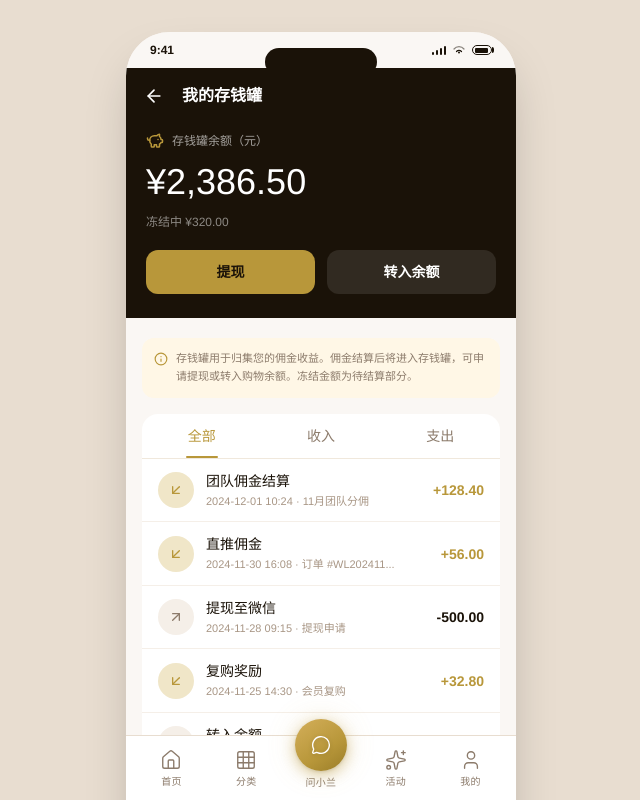
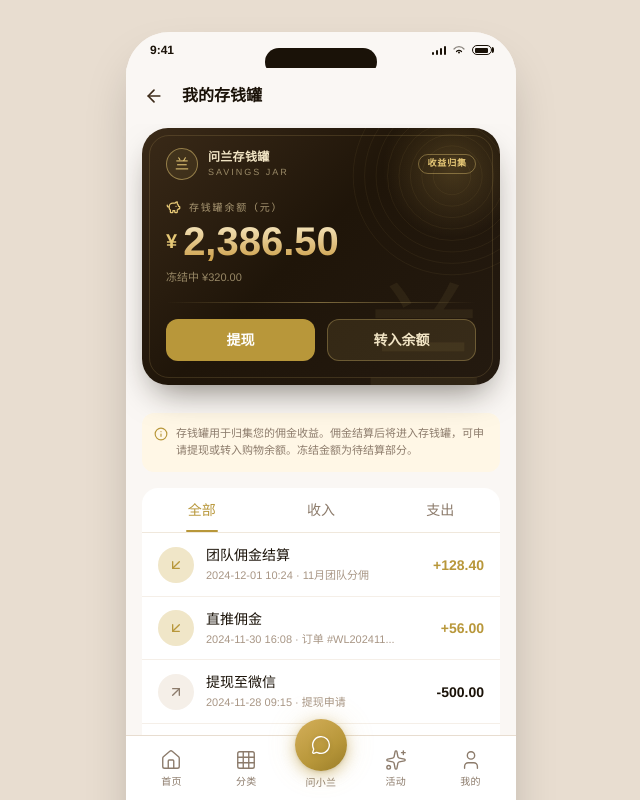
Before and after one commit to 315fang/cloud-mp-qianduan, a Next.js app: page /distributor/savings in a window 1280 px wide. Shown: the top 800 px of the page, without its empty margins (319-959 px from the left). Built offline with nearby package versions, Linux system fonts and the light colour scheme.

Commit message:
feat: add GoldHeroCard for commission and fund pool pages with improved UI styling
Co-authored-by: 王飞 <192938845+315fang@users.noreply.github.com>

```diff
--- a/src/app/distributor/fund-pool/page.tsx
+++ b/src/app/distributor/fund-pool/page.tsx
@@ -3,6 +3,7 @@
 import { useRouter } from "next/navigation";
 import { ArrowLeft, TrendingUp, ArrowUpRight, ArrowDownRight } from "lucide-react";
 import PhoneFrame from "@/components/PhoneFrame";
+import GoldHeroCard from "@/components/GoldHeroCard";
 
 export default function FundPoolPage() {
   const router = useRouter();
@@ -33,24 +34,33 @@ export default function FundPoolPage() {
   return (
     <PhoneFrame>
       <div className="min-h-full bg-[#FAF7F4] pb-8">
-        <header className="sticky top-0 z-10 flex items-center gap-3 bg-[#1A1208] px-4 py-3">
+        <header className="sticky top-0 z-10 flex items-center gap-3 bg-[#FAF7F4] px-4 py-3">
           <button onClick={() => router.back()} className="flex items-center justify-center w-8 h-8 -ml-1">
-            <ArrowLeft size={20} className="text-white" />
+            <ArrowLeft size={20} className="text-[#3D2B1A]" />
           </button>
-          <h1 className="text-base font-bold text-white">基金贡献</h1>
+          <h1 className="text-base font-bold text-[#1A1208]">基金贡献</h1>
         </header>
 
         {/* 个人累计贡献头卡 */}
-        <div className="bg-[#1A1208] px-5 pb-7 pt-2">
-          <div className="flex items-center gap-2 mb-2">
-            <TrendingUp size={16} className="text-[#B8973A]" />
-            <span className="text-xs text-white/60">我的累计贡献（元）</span>
+        <GoldHeroCard
+          brand="问兰基金"
+          sub="FUND POOL"
+          badge={<span className="text-[9px] font-bold text-[#E7C977] border border-[#E7C977]/40 rounded-full px-2 py-0.5 tracking-widest">贡献</span>}
+        >
+          <div className="flex items-center gap-2">
+            <TrendingUp size={15} className="text-[#E7C977]" />
+            <span className="text-[10px] text-[#C9B68C]/80 tracking-[0.18em]">我的累计贡献（元）</span>
           </div>
-          <p className="text-4xl font-light text-white tabular-nums">¥{myTotal}</p>
-          <p className="text-[11px] text-white/40 mt-2 leading-relaxed">
+          <div className="flex items-end gap-1.5 mt-1.5">
+            <span className="text-xl font-bold mb-1.5 text-[#E7C977]">¥</span>
+            <span className="text-[40px] leading-none font-bold bg-gradient-to-b from-[#F8EBC6] to-[#CDA047] bg-clip-text text-transparent tabular-nums">
+              {myTotal}
+            </span>
+          </div>
+          <p className="text-[11px] text-[#C9B68C]/70 mt-2 leading-relaxed">
             您的消费与团队业绩按规则贡献至平台基金池，用于全员激励与扶持。
           </p>
-        </div>
+        </GoldHeroCard>
 
         <div className="px-4 py-5 space-y-4">
           {/* 第一层：平台池子总览 */}
--- a/src/app/distributor/savings/page.tsx
+++ b/src/app/distributor/savings/page.tsx
@@ -4,6 +4,7 @@ import { useState } from "react";
 import { useRouter } from "next/navigation";
 import { ArrowLeft, PiggyBank, ArrowDownLeft, ArrowUpRight, Info } from "lucide-react";
 import PhoneFrame from "@/components/PhoneFrame";
+import GoldHeroCard, { GoldDivider } from "@/components/GoldHeroCard";
 
 export default function SavingsJarPage() {
   const router = useRouter();
@@ -25,32 +26,40 @@ export default function SavingsJarPage() {
   return (
     <PhoneFrame>
       <div className="min-h-full bg-[#FAF7F4]">
-        <header className="sticky top-0 z-10 flex items-center gap-3 bg-[#1A1208] px-4 py-3">
+        <header className="sticky top-0 z-10 flex items-center gap-3 bg-[#FAF7F4] px-4 py-3">
           <button onClick={() => router.back()} className="flex items-center justify-center w-8 h-8 -ml-1">
-            <ArrowLeft size={20} className="text-white" />
+            <ArrowLeft size={20} className="text-[#3D2B1A]" />
           </button>
-          <h1 className="text-base font-bold text-white">我的存钱罐</h1>
+          <h1 className="text-base font-bold text-[#1A1208]">我的存钱罐</h1>
         </header>
 
         {/* 余额卡 */}
-        <div className="bg-[#1A1208] px-5 pb-6 pt-2">
-          <div className="flex items-center gap-2 mb-3">
-            <PiggyBank size={18} className="text-[#B8973A]" />
-            <span className="text-xs text-white/60">存钱罐余额（元）</span>
+        <GoldHeroCard
+          brand="问兰存钱罐"
+          sub="SAVINGS JAR"
+          badge={<span className="text-[9px] font-bold text-[#E7C977] border border-[#E7C977]/40 rounded-full px-2 py-0.5 tracking-widest">收益归集</span>}
+        >
+          <div className="flex items-center gap-2">
+            <PiggyBank size={15} className="text-[#E7C977]" />
+            <span className="text-[10px] text-[#C9B68C]/80 tracking-[0.18em]">存钱罐余额（元）</span>
           </div>
-          <p className="text-4xl font-light text-white tabular-nums">¥{balance}</p>
-          <div className="flex items-center gap-4 mt-3">
-            <span className="text-xs text-white/50">冻结中 ¥{frozen}</span>
+          <div className="flex items-end gap-1.5 mt-1.5">
+            <span className="text-xl font-bold mb-1.5 text-[#E7C977]">¥</span>
+            <span className="text-[40px] leading-none font-bold bg-gradient-to-b from-[#F8EBC6] to-[#CDA047] bg-clip-text text-transparent tabular-nums">
+              {balance}
+            </span>
           </div>
-          <div className="grid grid-cols-2 gap-3 mt-5">
-            <button className="bg-[#B8973A] text-[#1A1208] text-sm font-bold py-3 rounded-xl active:opacity-80">
+          <p className="text-[11px] text-[#C9B68C]/70 mt-2">冻结中 ¥{frozen}</p>
+          <GoldDivider className="mt-4" />
+          <div className="grid grid-cols-2 gap-3 mt-4">
+            <button className="bg-[#B8973A] text-white text-sm font-bold py-2.5 rounded-xl active:opacity-80">
               提现
             </button>
-            <button className="bg-white/10 text-white text-sm font-bold py-3 rounded-xl active:opacity-80">
+            <button className="bg-[#E7C977]/10 border border-[#E7C977]/30 text-[#F1E4C4] text-sm font-bold py-2.5 rounded-xl active:opacity-80">
               转入余额
             </button>
           </div>
-        </div>
+        </GoldHeroCard>
 
         <div className="px-4 py-5 space-y-4">
           {/* 说明条 */}
--- /dev/null
+++ b/src/components/GoldHeroCard.tsx
@@ -0,0 +1,87 @@
+import type { ReactNode } from "react";
+
+/**
+ * 鎏金会员卡式 Hero 容器。
+ * 用于替代分销资金类页面中"纯黑大色块 + 白字"的同质化头部。
+ * 提供：深棕鎏金渐变底、雕版同心环纹、烫金品牌水印、金色内描边与品牌行。
+ * 具体的金额、统计、按钮等内容通过 children 注入。
+ */
+export default function GoldHeroCard({
+  brand = "问兰",
+  sub = "WENLAN",
+  badge,
+  watermark = "兰",
+  children,
+}: {
+  brand?: string;
+  sub?: string;
+  badge?: ReactNode;
+  watermark?: string;
+  children: ReactNode;
+}) {
+  return (
+    <div className="bg-[#FAF7F4] px-4 pt-1 pb-2">
+      <div
+        className="relative rounded-[26px] overflow-hidden px-6 pt-5 pb-6"
+        style={{
+          background: "linear-gradient(135deg,#3A2A18 0%,#1F1509 46%,#241A10 100%)",
+          boxShadow: "0 16px 34px -12px rgba(26,18,8,0.55)",
+        }}
+      >
+        {/* 雕版同心环纹 */}
+        <svg
+          className="absolute -right-14 -top-14 w-52 h-52 opacity-[0.10]"
+          viewBox="0 0 200 200"
+          fill="none"
+          stroke="#E7C977"
+          aria-hidden="true"
+        >
+          {Array.from({ length: 8 }).map((_, i) => (
+            <circle key={i} cx="100" cy="100" r={18 + i * 11} strokeWidth="0.6" />
+          ))}
+        </svg>
+        {/* 右上金色光晕 */}
+        <div
+          className="absolute -top-8 -right-6 w-36 h-36 rounded-full"
+          style={{ background: "radial-gradient(circle,#D4AF5A,transparent 68%)", opacity: 0.22 }}
+        />
+        {/* 烫金水印印记 */}
+        <span className="absolute -bottom-3 right-4 text-[120px] leading-none font-serif text-[#E7C977]/[0.07] select-none pointer-events-none">
+          {watermark}
+        </span>
+        {/* 金色内描边 */}
+        <div className="absolute inset-[7px] rounded-[20px] border border-[#E7C977]/15 pointer-events-none" />
+
+        {/* 品牌行 */}
+        <div className="relative flex items-center justify-between">
+          <div className="flex items-center gap-2.5">
+            <span
+              className="w-8 h-8 rounded-full border border-[#E7C977]/50 flex items-center justify-center font-serif text-sm text-[#E7C977]"
+              style={{ background: "rgba(231,201,119,0.08)" }}
+            >
+              {watermark}
+            </span>
+            <div className="leading-tight">
+              <p className="text-[12px] font-bold text-[#F1E4C4] tracking-wide">{brand}</p>
+              <p className="text-[9px] text-[#C9B68C]/70 tracking-[0.22em] mt-0.5">{sub}</p>
+            </div>
+          </div>
+          {badge}
+        </div>
+
+        {/* 内容区 */}
+        <div className="relative mt-5">{children}</div>
+      </div>
+    </div>
+  );
+}
+
+/** 金色细分隔线，供 Hero 内容区使用 */
+export function GoldDivider({ className = "" }: { className?: string }) {
+  return (
+    <div
+      className={`h-px ${className}`}
+      style={{ background: "linear-gradient(to right,transparent,rgba(231,201,119,0.45),transparent)" }}
+    />
+  );
+}
```
Also changed, not shown: src/app/distributor/commission/page.tsx (+30 -16 lines), src/app/distributor/goods-balance/page.tsx (+24 -13 lines), 1 other file (tests, documents, lock files or other folders).
